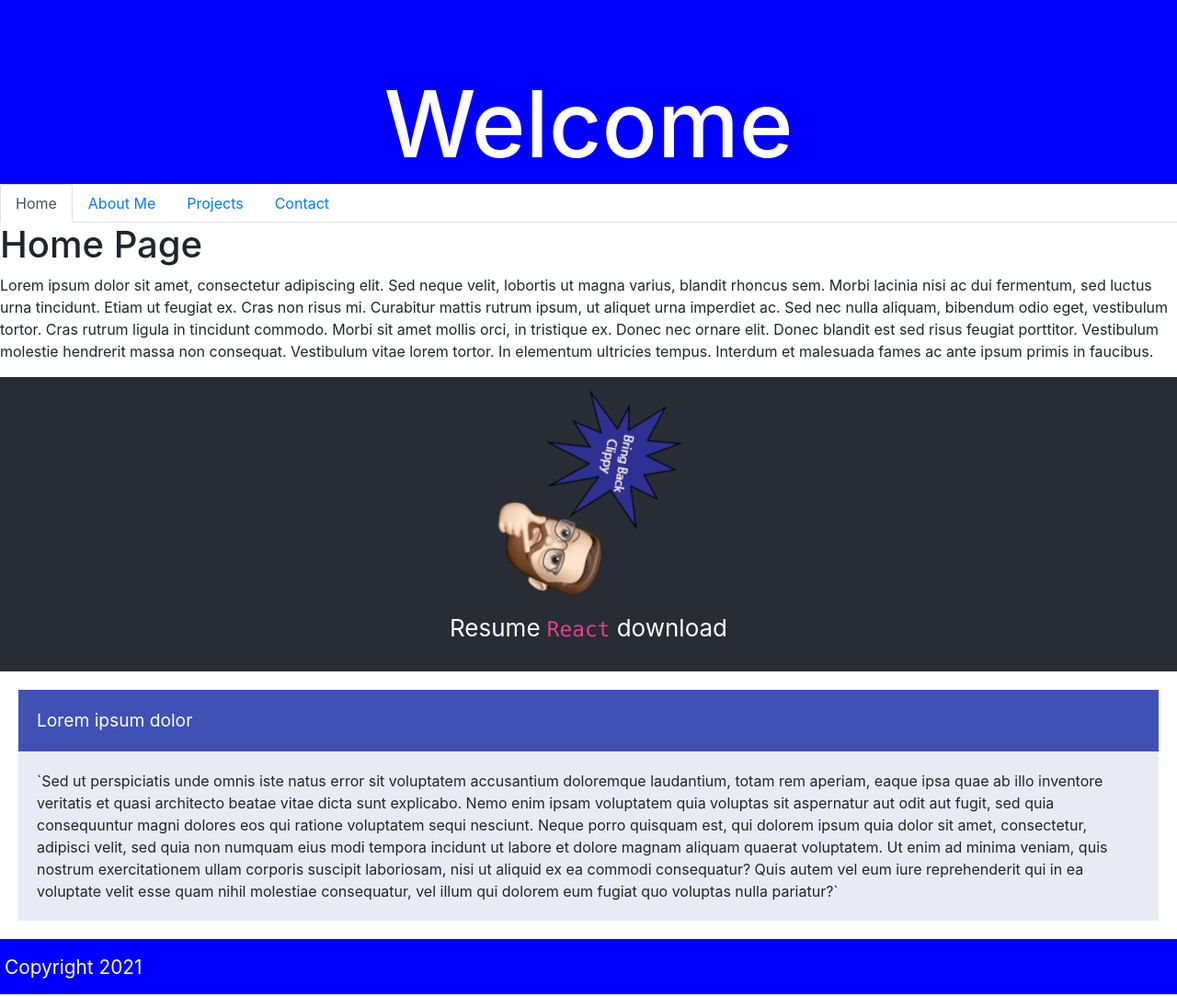
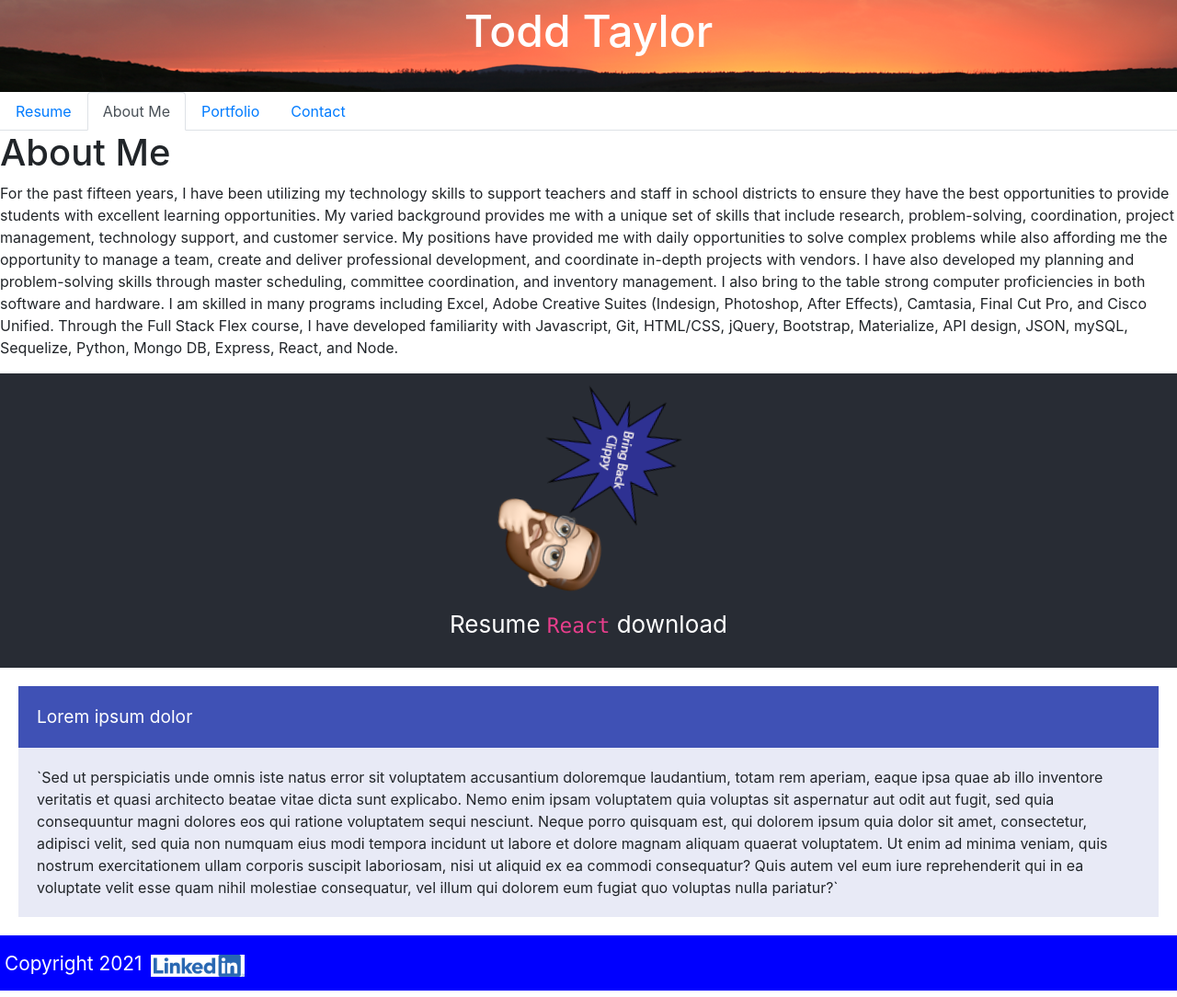
Before and after one commit to DerTodd/React_to_my_portfolio, a React (Create React App) app in the folder react_to_my_portfolio/: page / in a window 1280 px wide. Shown: the whole page at 92% size. Built offline with nearby package versions, Linux system fonts and the light colour scheme.

Commit message:
linkedin link.

```diff
--- a/react_to_my_portfolio/package.json
+++ b/react_to_my_portfolio/package.json
@@ -3,6 +3,10 @@
   "version": "0.1.0",
   "private": true,
   "dependencies": {
+    "@fortawesome/fontawesome-svg-core": "^1.2.36",
+    "@fortawesome/free-brands-svg-icons": "^5.15.4",
+    "@fortawesome/free-regular-svg-icons": "^5.15.4",
+    "@fortawesome/free-solid-svg-icons": "^5.15.4",
     "@testing-library/jest-dom": "^5.15.0",
     "@testing-library/react": "^11.2.7",
     "@testing-library/user-event": "^12.8.3",
--- a/react_to_my_portfolio/src/components/Footer.js
+++ b/react_to_my_portfolio/src/components/Footer.js
@@ -1,5 +1,7 @@
 import React from 'react';
 import '../styles/Footer.css';
+import Linkedin from '../images/LI-Logo.png'
+
 
 // By importing the Navbar.css file, it is added to the DOM whenever this component loads
 
@@ -14,6 +16,12 @@ const styles = {
     justifyContent: 'flex-end',
   },
 };
+const small = {
+  footerImages: {
+    maxWidth: 15,
+    maxHeight: 15
+  },
+}
 
 // We use JSX curly braces to evaluate the style object on the JSX tag
 
@@ -21,6 +29,7 @@ function Footer() {
   return (
     <footer style={styles.footerStyle} className="footer">
       <a href="/">Copyright 2021</a>
+      <a href='https://www.linkedin.com/in/todd-taylor-73a952ba'><img src={Linkedin} className='small'/></a>
     </footer>
   );
 }
--- a/react_to_my_portfolio/src/components/Header.js
+++ b/react_to_my_portfolio/src/components/Header.js
@@ -1,30 +1,13 @@
 import React from 'react';
 import '../styles/Header.css';
-import banner from '../images/sunsetpano.png'
 
-// By importing the Header.css file, it is added to the DOM whenever this component loads
-
-// We can also style a component inside of its JavaScript file by adding style properties to its rendered elements
-// Unlike regular HTML, a JSX style property must be an object instead of a string
-// On a style object, we camelCase all property names, and put all of the values in quotes
-// Non quoted values default to "pixels", e.g. height, margin, padding
-
-const styles = {
-  headerStyle: {
-    background: 'blue',
-    backgroundImage: {banner}
-  },
-  headingStyle: {
-    fontSize: '100px',
-  },
-};
 
 // We use JSX curly braces to evaluate the style object
 
 function Header() {
   return (
-    <header style={styles.headerStyle} className="header">
-      <h1 style={styles.headingStyle}>Welcome</h1>
+    <header className="header">
+      <h1 >Todd Taylor</h1>
     </header>
   );
 }
--- a/react_to_my_portfolio/src/components/NavTabs.js
+++ b/react_to_my_portfolio/src/components/NavTabs.js
@@ -13,7 +13,7 @@ function NavTabs({ currentPage, handlePageChange }) {
           // If it is, we set the current page to 'nav-link-active', otherwise we set it to 'nav-link'
           className={currentPage === 'Home' ? 'nav-link active' : 'nav-link'}
         >
-          Home
+          Resume
         </a>
       </li>
       <li className="nav-item">
@@ -33,7 +33,7 @@ function NavTabs({ currentPage, handlePageChange }) {
           // Check to see if the currentPage is `Blog`, and if so we use the active link class from bootstrap. Otherwise, we set it to a normal nav-link
           className={currentPage === 'Projects' ? 'nav-link active' : 'nav-link'}
         >
-          Projects
+          Portfolio
         </a>
       </li>
       <li className="nav-item">
--- a/react_to_my_portfolio/src/components/PortfolioContainer.js
+++ b/react_to_my_portfolio/src/components/PortfolioContainer.js
@@ -6,7 +6,7 @@ import Projects from './pages/Projects';
 import Contact from './pages/Contact';
 
 export default function PortfolioContainer() {
-  const [currentPage, setCurrentPage] = useState('Home');
+  const [currentPage, setCurrentPage] = useState('AboutMe');
 
   // This method is checking to see what the value of `currentPage` is. Depending on the value of currentPage, we return the corresponding component to render.
   const renderPage = () => {
--- a/react_to_my_portfolio/src/components/Section.js
+++ b/react_to_my_portfolio/src/components/Section.js
@@ -31,7 +31,7 @@ function Section() {
   return (
     <div>
     <section style={styles.sectionStyles} className="container-fluid">
-      <h2>Work</h2>
+
         <Container id="samples" style={styles.sectionStyles} className="mb-4 bg-light rounded-3">
 
                     <a href="https://dertodd.github.io/Project_one_The_Survivors/index.html"><img src={FoodBuzz} className="img-fluid rounded hover-shadow" /></a>
--- a/react_to_my_portfolio/src/components/pages/Projects.js
+++ b/react_to_my_portfolio/src/components/pages/Projects.js
@@ -4,7 +4,7 @@ import Section from "../Section";
 export default function Projects() {
   return (
     <div>
-      <h1>Projects</h1>
+
       <p>
       <Section />
       </p>
--- a/react_to_my_portfolio/src/styles/Footer.css
+++ b/react_to_my_portfolio/src/styles/Footer.css
@@ -10,3 +10,9 @@
     margin: 5px;
     line-height: 3;
   }
+  .small {
+    height: 3vmin;
+    pointer-events: none;
+    background-color: white;
+    padding-left: 3px;
+  }
--- a/react_to_my_portfolio/src/styles/Header.css
+++ b/react_to_my_portfolio/src/styles/Header.css
@@ -1,11 +1,12 @@
 .header {
-    background: #f9b713;
-    height: 200px;
+    background-image: url('../images/sunsetpano.png');
+    background-position:  center;
+    height: 100px;
   }
 
   .header h1 {
     margin: 0;
-    padding-top: 75px;
+    padding-top: 5px;
     text-align: center;
     color: white;
     font-size: 3rem;
```
Also changed, not shown: react_to_my_portfolio/src/images/LI-Logo.png (added), 1 other file (tests, documents, lock files or other folders).
